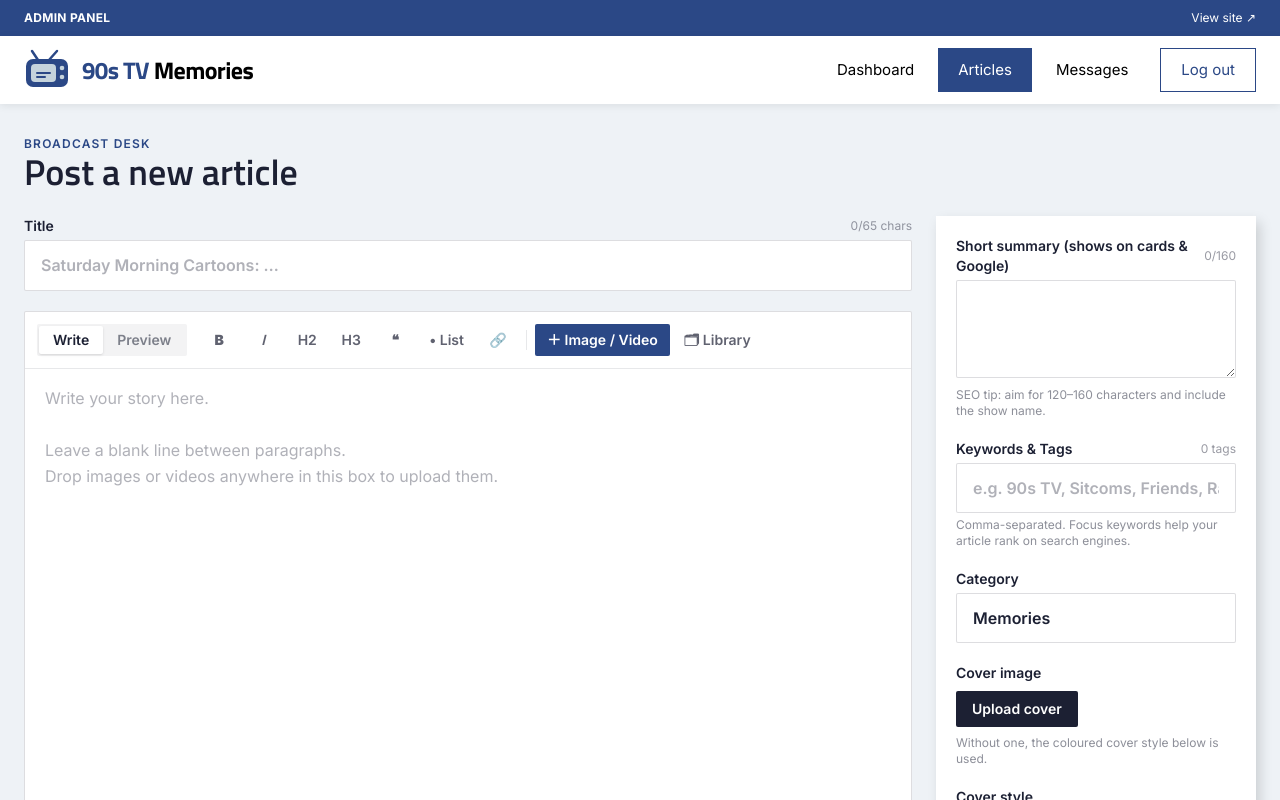
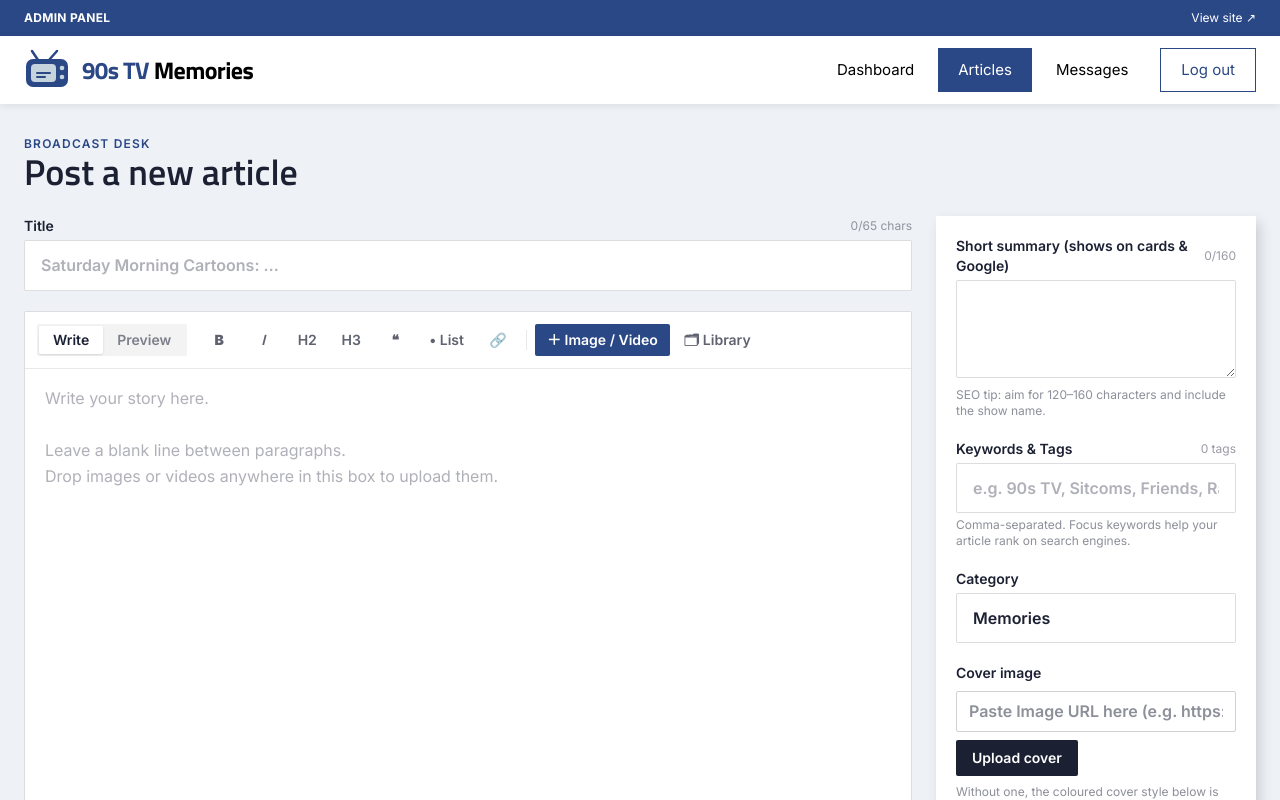
Before and after one commit to muhamadwaqasaslam/90stvmemories, a Next.js app: page /admin/posts/new in a window 1280 px wide. Shown: the top 800 px of the page. Built offline with nearby package versions, Linux system fonts and the light colour scheme.

Commit message:
Add editable Cover Image URL text box in admin post editor

```diff
--- a/src/app/admin/posts/[id]/form.tsx
+++ b/src/app/admin/posts/[id]/form.tsx
@@ -550,7 +550,16 @@ export function EditorForm({ post, blobEnabled }: { post?: Post; blobEnabled: bo
             // eslint-disable-next-line @next/next/no-img-element
             <img src={cover} alt="Cover preview" className="mt-2 aspect-[16/10] w-full rounded-xl object-cover ring-1 ring-ink/10" />
           )}
-          <input type="hidden" name="imageUrl" value={cover} />
+          <div className="mt-2">
+            <input
+              type="text"
+              name="imageUrl"
+              value={cover}
+              onChange={(e) => setCover(e.target.value)}
+              placeholder="Paste Image URL here (e.g. https://.../photo.jpg)"
+              className="w-full rounded-lg border border-ink/20 px-3 py-2 text-sm focus:border-pink focus:outline-none"
+            />
+          </div>
           <div className="mt-2 flex flex-wrap gap-2">
             <button type="button" disabled={coverBusy} onClick={() => coverRef.current?.click()} className="rounded-full bg-ink px-4 py-2 text-sm font-semibold text-white transition hover:bg-pink disabled:opacity-60">
               {coverBusy ? "Uploading…" : cover ? "Change" : "Upload cover"}
```
